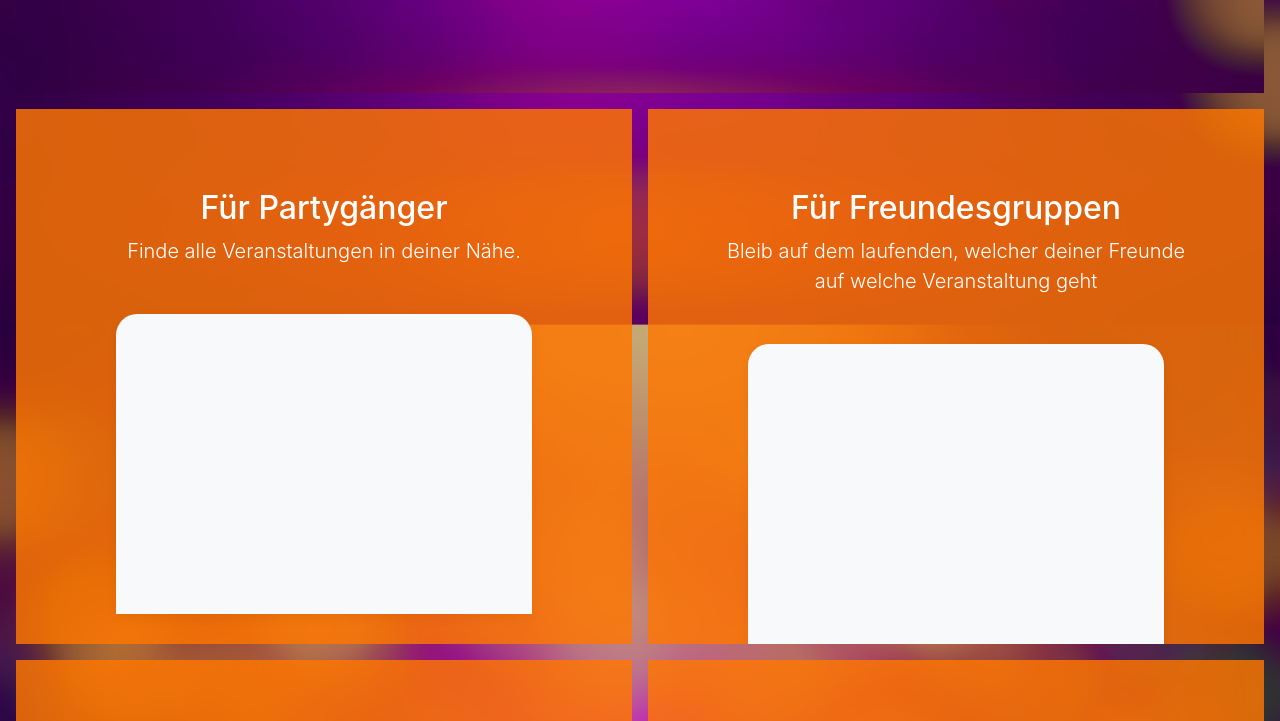
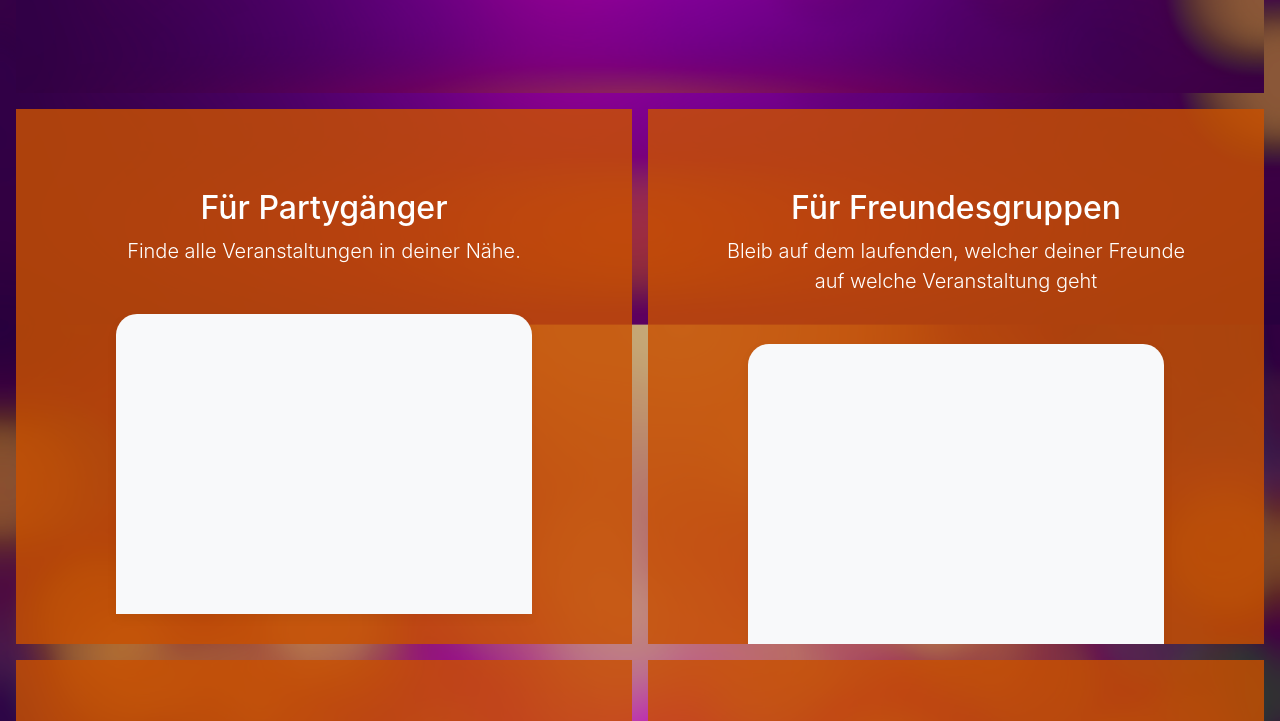
Before and after one commit to Lokal-Event-Finder/Partypedia, a plain HTML site: page index.html in a window 1280 px wide. Shown: the part 544-1265 px from the top of the page. Drawn offline with nearby package versions, Linux system fonts and the light colour scheme; a script that the page names is missing.

Commit message:
Update product.css

```diff
--- a/product.css
+++ b/product.css
@@ -85,7 +85,7 @@
   }
 
   .bg-dark {
-    background-color: rgba(255, 119, 0, 0.818) !important;
+    background-color: rgba(200, 80, 0, 0.818) !important;
   }
 
 
```
